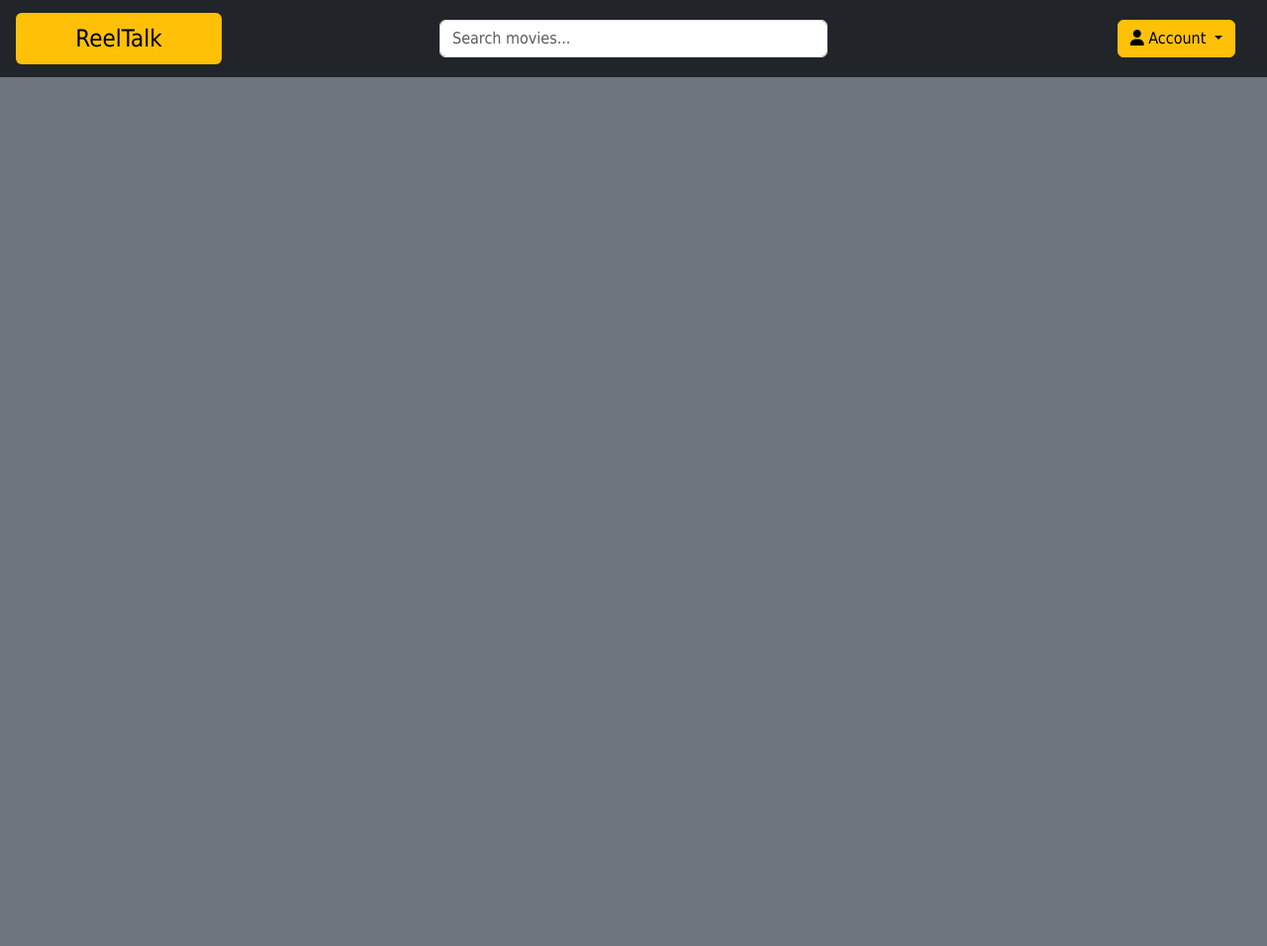
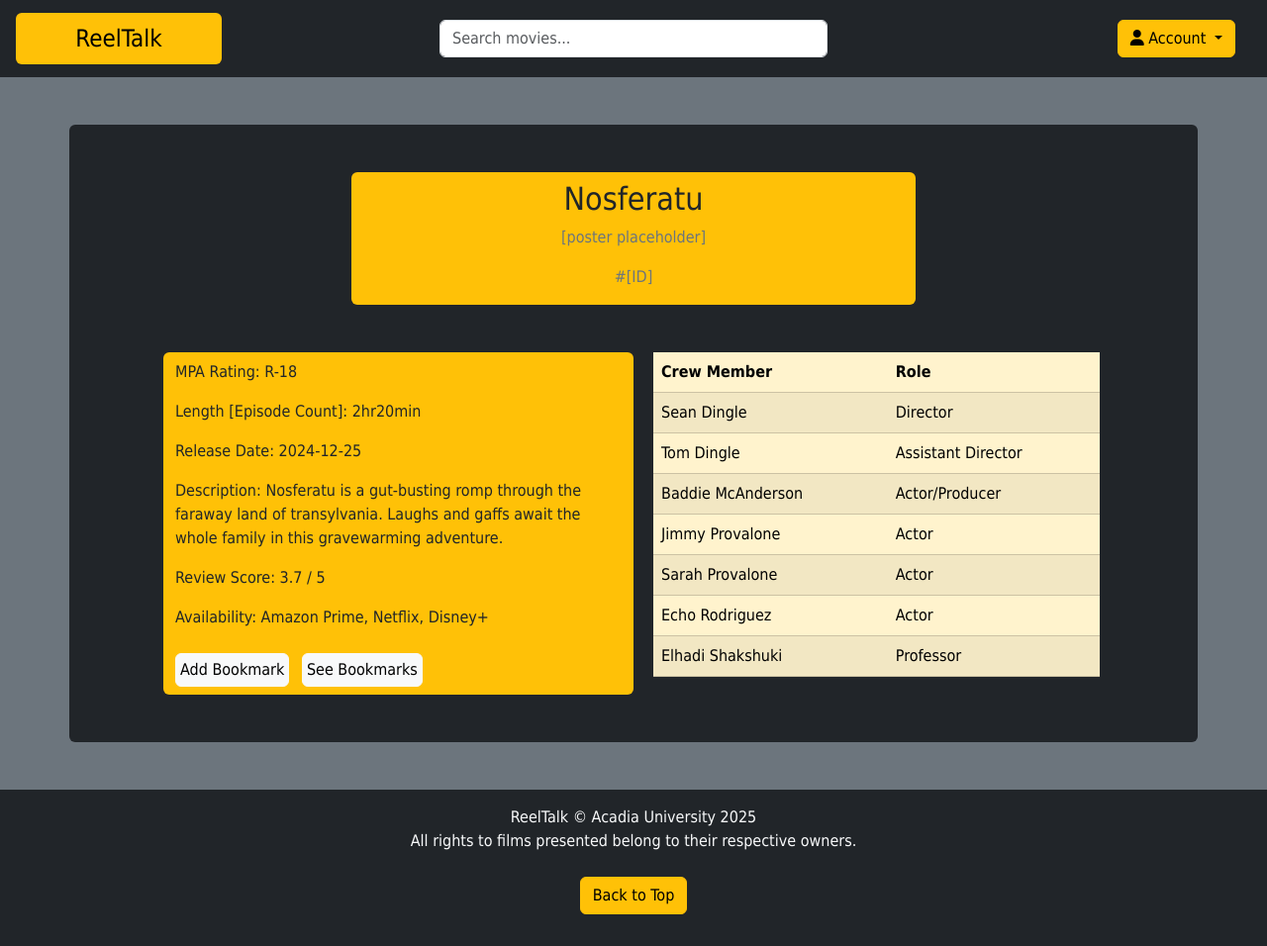
Before and after one commit to LaserSailor196134/ReelTalk_DBMS, a PHP site: page /movies.php in a window 1280 px wide. Shown: the whole page at 99% size. Before the commit the page ends 78 px from the top, so only its background shows below. Run offline with PHP 8.4, Linux system fonts and the light colour scheme; some libraries are stand-ins or nearby versions.

Commit message:
Added frontend template to Movies.php
- TODO: Transform into a php function, replacing example spaces with queried info.
- Also added a bookmarks file because I think we'll need that.

```diff
--- a/movies.php
+++ b/movies.php
@@ -10,6 +10,13 @@
         <link rel="stylesheet" href="https://cdn.jsdelivr.net/npm/bootstrap@5.3.2/dist/css/bootstrap.min.css">
         <script src="https://cdn.jsdelivr.net/npm/bootstrap@5.3.2/dist/js/bootstrap.bundle.min.js"></script>
         <script src="https://kit.fontawesome.com/63ff890171.js" crossorigin="anonymous"></script>
+        <style>
+            .scrollable_table {
+                max-height: 400px;
+                display: inline-block;
+                overflow: auto;
+            }
+        </style>
     </head>
     <body class="bg-secondary" style="font-family: Tahoma">
     <div id="top" class="container-fluid">
@@ -20,6 +27,89 @@
         ';
         makeHeader($my_bar);
         ?>
+        <!-- mediaID (invisible) name description MPARating length/episode count -->
+        <!-- Example layout. Convert to function later, with relevant  -->
+        <div class="container bg-dark rounded mb-5">
+            <!-- Film title -->
+            <div class="row justify-content-center py-5 mt-5">
+                <div class="col-6 bg-warning rounded text-center">
+                    <!-- Main film information -->
+                    <h1 class="fs-2 pt-2">Nosferatu</h1>
+                    <p class="text-secondary">[poster placeholder]</p>
+                    <p class="text-secondary">#[ID]</p>
+                </div>
+            </div>
+            <div class="row justify-content-center pb-5">
+                <!-- Film information -->
+                <div class="col-5 bg-warning rounded mx-2">
+                    <p class="pt-2">MPA Rating: R-18</p>
+                    <p>Length [Episode Count]: 2hr20min </p>
+                    <p>Release Date: 2024-12-25</p>
+                    <p>Description: Nosferatu is a gut-busting romp through the faraway land of
+                    transylvania. Laughs and gaffs await the whole family in this
+                    gravewarming adventure.</p>
+                    <p>Review Score: 3.7 / 5</p>
+                    <p>Availability: Amazon Prime, Netflix, Disney+</p>
+                    <a href="" class="btn btn-light p-1 my-2">Add Bookmark</a>
+                    <a href="" class="btn btn-light p-1 my-2 ms-2">See Bookmarks</a>
+                </div>
+                <!-- Cast/Crew -->
+                <div class="col-5 scrollable_table">
+                    <table class="table table-striped table-warning">
+                        <thead class="">
+                            <tr>
+                                <th>Crew Member</th>
+                                <th>Role</th>
+                            </tr>
+                        </thead>
+                        <tbody>
+                            <tr>
+                                <!-- These could be links to Star pages in the actual implementation(?) -->
+                                <td>Sean Dingle</td>
+                                <td>Director</td>
+                            </tr>
+                            <tr>
+                                <td>Tom Dingle</td>
+                                <td>Assistant Director</td>
+                            </tr>
+                            <tr>
+                                <td>Baddie McAnderson</td>
+                                <td>Actor/Producer</td>
+                            </tr>
+                            <tr>
+                                <td>Jimmy Provalone</td>
+                                <td>Actor</td>
+                            </tr>
+                            <tr>
+                                <td>Sarah Provalone</td>
+                                <td>Actor</td>
+                            </tr>
+                            <tr>
+                                <td>Echo Rodriguez</td>
+                                <td>Actor</td>
+                            </tr>
+                            <tr>
+                                <td>Elhadi Shakshuki</td>
+                                <td>Professor</td>
+                            </tr>
+                        </tbody>
+                    </table>
+                </div>
+            </div>
+            <!-- Bookmarks (This should go on its own page imo)
+            - Maybe we could place the users bookmark here?
+            - TODO: Create a function for assembling bookmarks.
+            <div class="row justify-content-center pb-5">
+                <div class="col-4 bg-warning rounded p-2 m-2">
+                    <h3 class="fs-5">Review for Nosferatu by movieguy - 5/5 <i class="fa-solid fa-web-awesome"></i></h3>
+                    <p>This movie knocked my socks off!</p> # Note movie reviews should have a character limit.
+                </div>
+            </div>
+            -->
+        </div>
+        <?php
+        makeFooter();
+        ?>
     </div>
     </body>
 </html>
```
Also changed, not shown: bookmarks.php (added).
